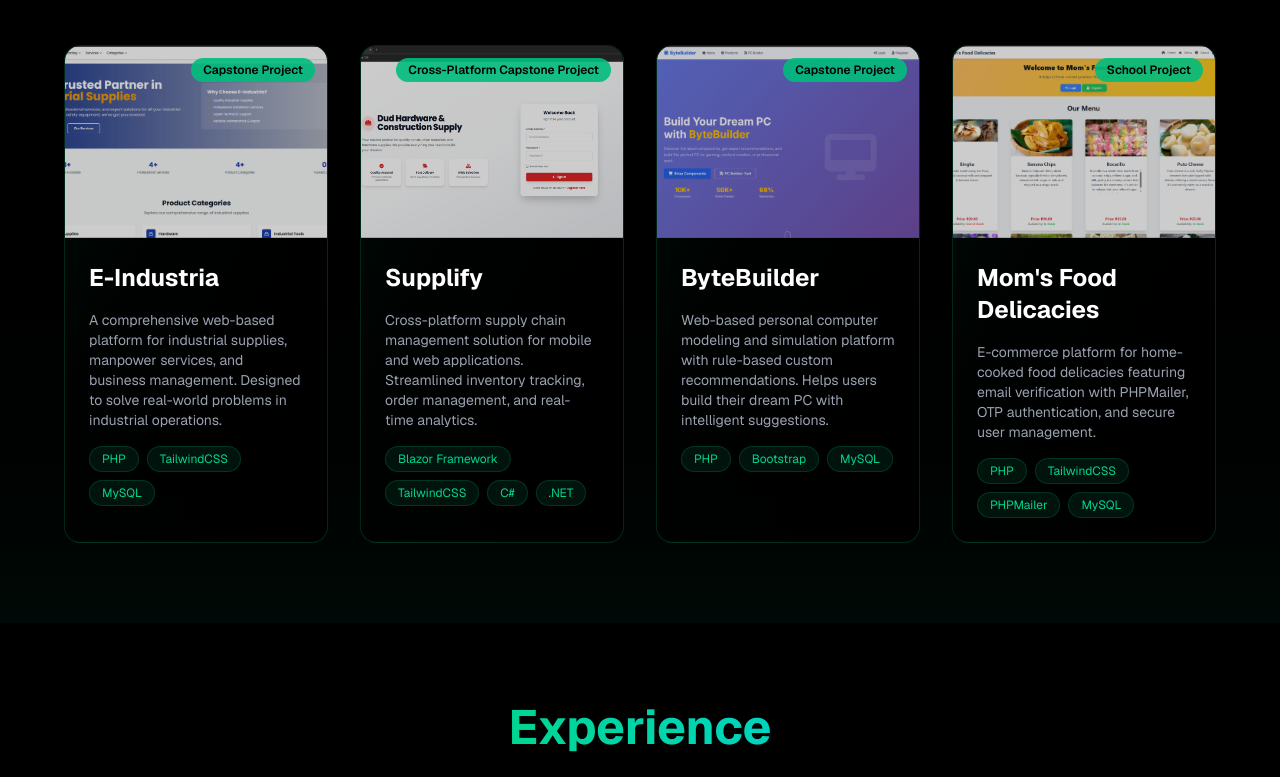
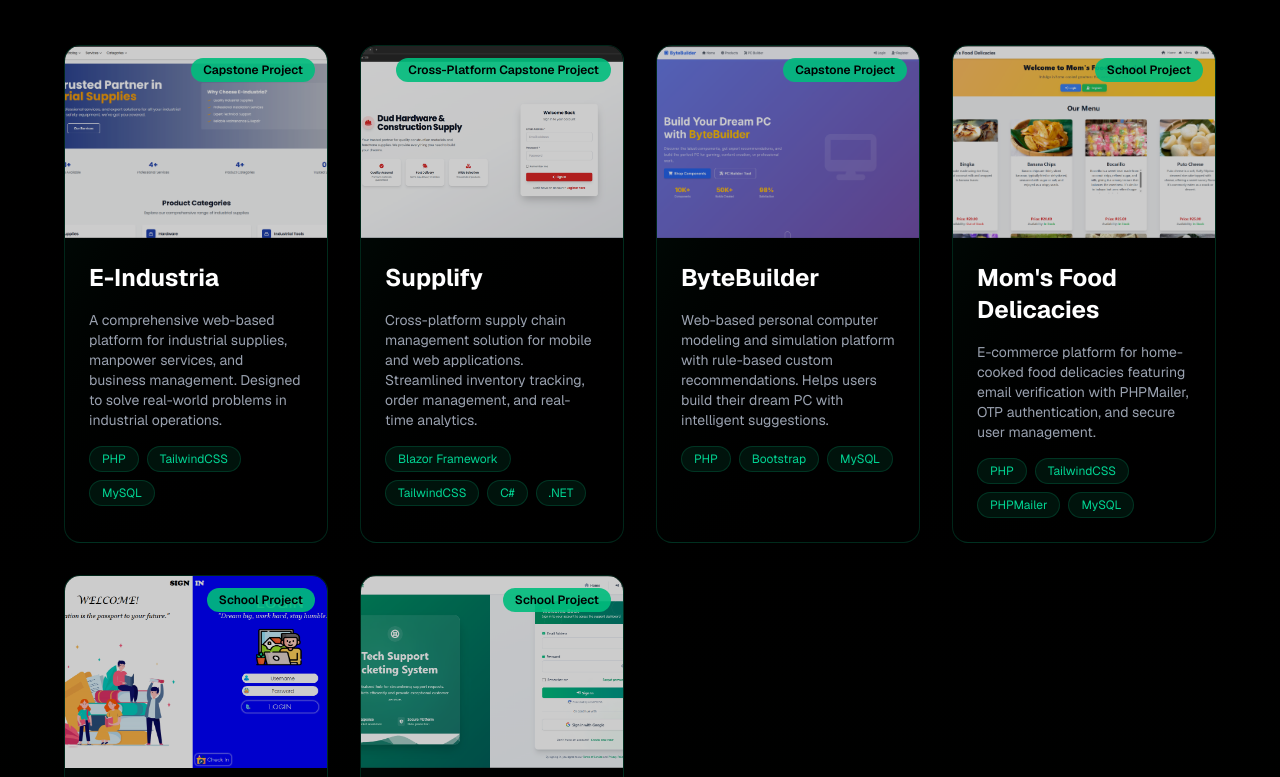
Before and after one commit to Ezgaminglogan/Portfolio, a Next.js app: page / in a window 1280 px wide. Shown: the part 2023-2800 px from the top of the page. Built offline with nearby package versions, Linux system fonts and the light colour scheme.

Commit message:
Add new school project images and entries
Added School-Project.png and Ticket-Support.png images to the public/image directory. Updated page.tsx to include two new school project entries: School Management System and Ticket Support System, with relevant descriptions and technologies.

```diff
--- a/src/app/page.tsx
+++ b/src/app/page.tsx
@@ -179,6 +179,30 @@ export default function Home() {
       tech: ["PHP", "TailwindCSS", "PHPMailer", "MySQL"],
       gradient: "from-teal-500 to-cyan-600",
       image: "/image/Project 3.png",
+      type: "School Project",
+    },
+    {
+      title: "School Management System",
+      description:
+        "Desktop application for school management with student records, grade tracking, and administrative functions. Built with Windows Forms Architecture for efficient data management.",
+      tech: ["Visual Basic WFA", "MySQL"],
+      gradient: "from-purple-500 to-indigo-600",
+      image: "/image/School-Project.png",
+      type: "School Project",
+    },
+    {
+      title: "Ticket Support System",
+      description:
+        "Advanced ticket support system with Google reCAPTCHA v3, Google Sign-In integration, and real-time messaging using SignalR. Features Entity Framework for efficient data management and modern authentication.",
+      tech: [
+        "ASP.NET Web MVC",
+        "SignalR",
+        "Entity Framework",
+        "C#",
+        "Google reCAPTCHA v3",
+      ],
+      gradient: "from-red-500 to-orange-600",
+      image: "/image/Ticket-Support.png",
       type: "School Project",
     },
   ];
```
Also changed, not shown: public/image/School-Project.png (added), public/image/Ticket-Support.png (added).
